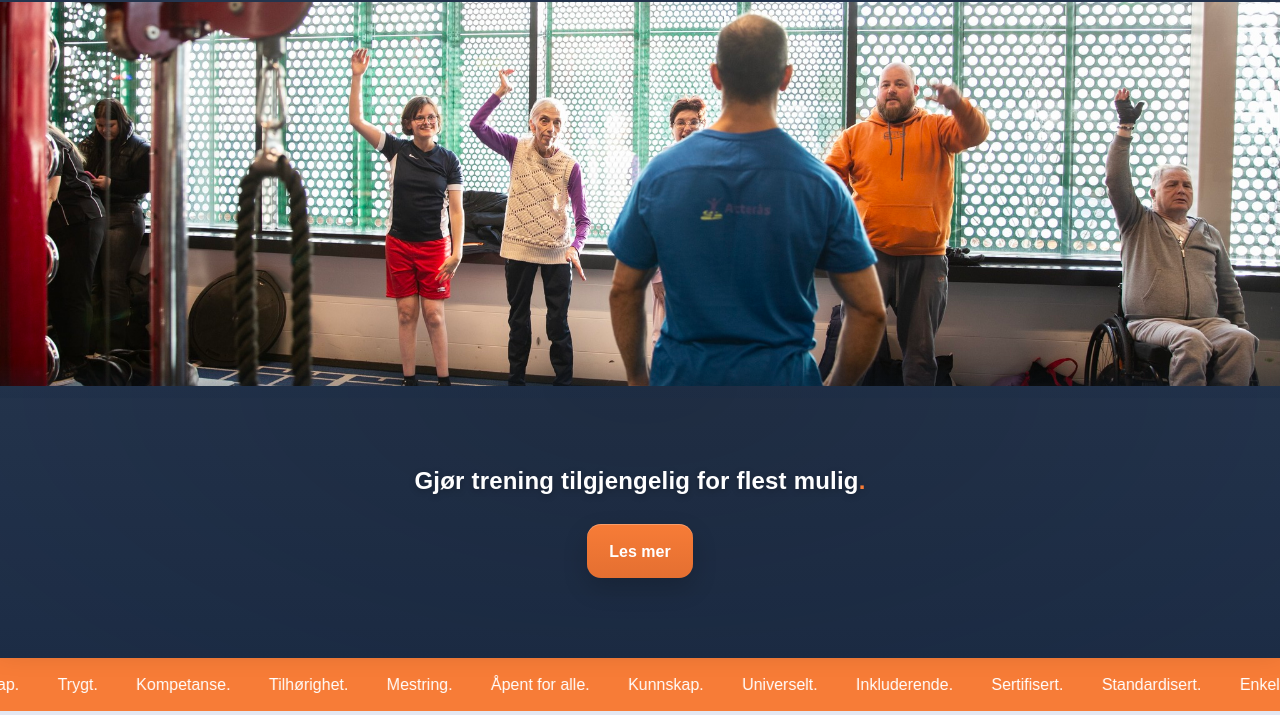
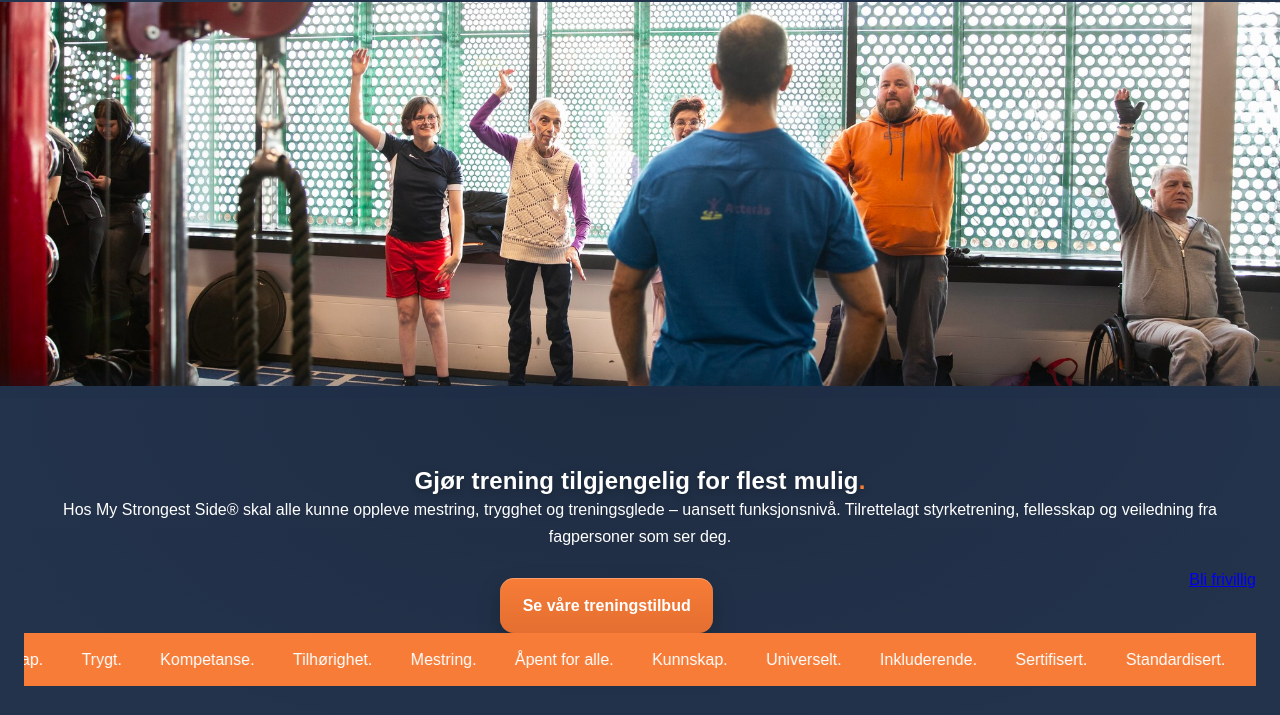
Before and after one commit to mystrongestside/main, a plain HTML site: page index.html in a window 1280 px wide. Shown: the part 85-800 px from the top of the page. Drawn offline with Linux system fonts and the light colour scheme.

Commit message:
Enhance hero section with text and buttons
Added a description and additional call-to-action buttons to the hero section.

```diff
--- a/index.html
+++ b/index.html
@@ -39,12 +39,18 @@
   <!-- 1) Toppbilde -->
   <section class="masthead"></section>
 
-  <section class="hero-card">
-    <h1>Gjør trening tilgjengelig for flest mulig<span class="dot">.</span></h1>
-    <div class="hero-cta">
-    <a href="about.html" class="btn-primary">Les mer</a>
-       </div>
-</section>
+ <section class="hero-card">
+  <h1>Gjør trening tilgjengelig for flest mulig<span class="dot">.</span></h1>
+
+  <p class="hero-text">
+    Hos My Strongest Side® skal alle kunne oppleve mestring, trygghet og treningsglede –
+    uansett funksjonsnivå. Tilrettelagt styrketrening, fellesskap og veiledning fra fagpersoner som ser deg.
+  </p>
+
+  <div class="hero-cta">
+    <a href="groups.html" class="btn-primary">Se våre treningstilbud</a>
+    <a href="volunteer.html" class="btn-secondary">Bli frivillig</a>
+  </div>
 
 
   <!-- Marquee -->
```
